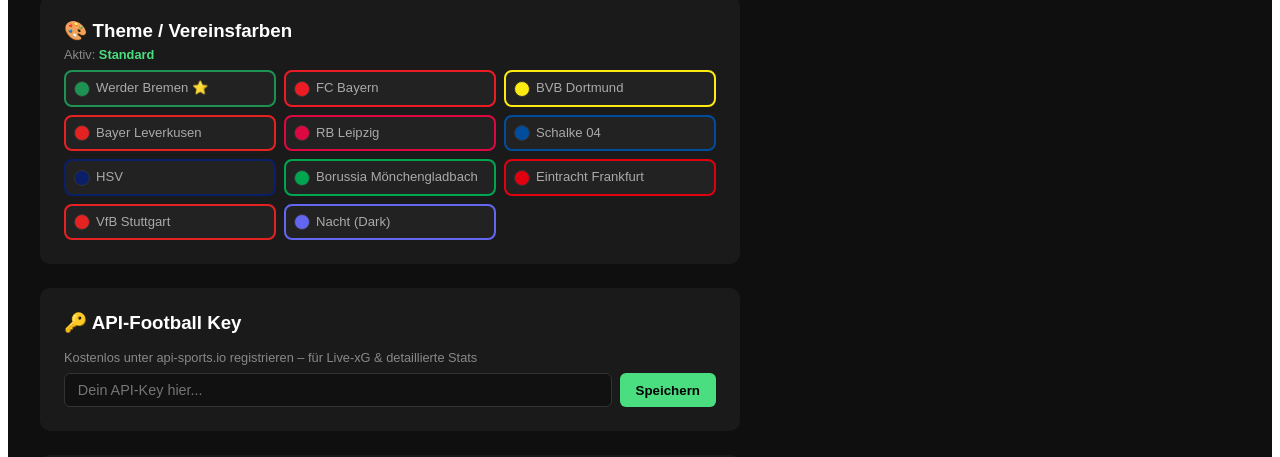
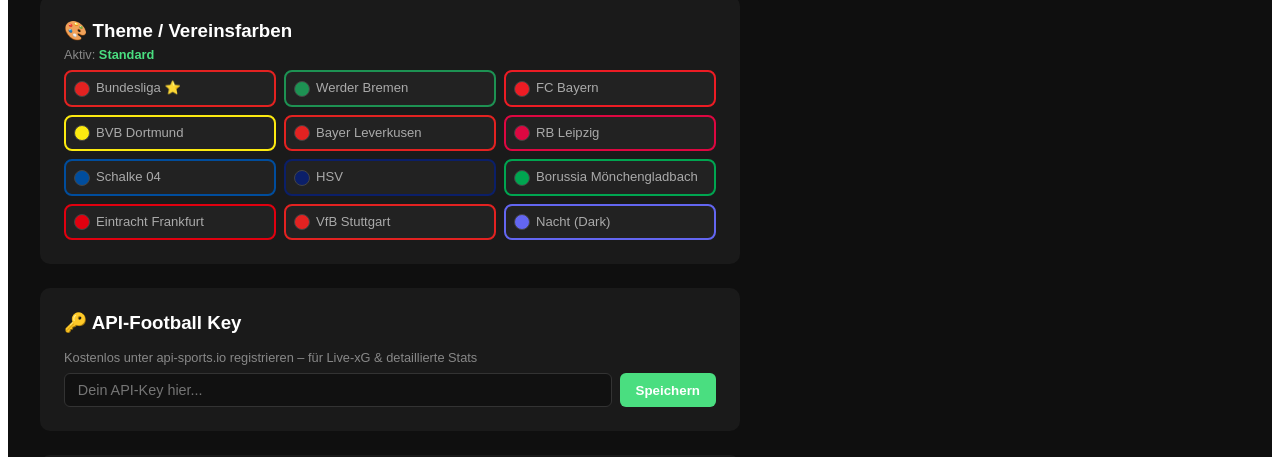
Before and after one commit to freddykrueger88/StatNerds, a React (Create React App) app in the folder frontend/: page / in a window 1280 px wide. Both pictures are taken after a click on the button "⚙️ Einstellungen". Shown: the part 161-618 px from the top of the page. Built offline with nearby package versions, Linux system fonts and the light colour scheme; no server answers.

Commit message:
feat: Bundesliga as default theme, Werder Bremen first in club themes

```diff
--- a/frontend/src/pages/Settings.js
+++ b/frontend/src/pages/Settings.js
@@ -1,7 +1,8 @@
 import React, { useState } from 'react';
 
 const THEMES = [
-  { name: 'Werder Bremen', primary: '#1D9253', secondary: '#FFFFFF' },  // ⭐ Standard!
+  { name: 'Bundesliga', primary: '#E32221', secondary: '#000000' },  // ⭐ Standard
+  { name: 'Werder Bremen', primary: '#1D9253', secondary: '#FFFFFF' },
   { name: 'FC Bayern', primary: '#ED1C24', secondary: '#FFFFFF' },
   { name: 'BVB Dortmund', primary: '#FCEA10', secondary: '#000000' },
   { name: 'Bayer Leverkusen', primary: '#E32221', secondary: '#000000' },
@@ -53,20 +54,20 @@
       {/* Theme */}
       <div style={block}>
         <h3 style={{ margin: '0 0 0.3rem 0' }}>🎨 Theme / Vereinsfarben</h3>
-        <span style={label}>Aktiv: <strong style={{ color: theme.primary }}>{theme.name}</strong> {theme.name === 'Werder Bremen' ? '⭐' : ''}</span>
+        <span style={label}>Aktiv: <strong style={{ color: theme.primary }}>{theme.name}</strong> {theme.name === 'Bundesliga' ? '⭐' : ''}</span>
         <div style={{ display: 'grid', gridTemplateColumns: 'repeat(auto-fill, minmax(170px, 1fr))', gap: '0.5rem' }}>
           {THEMES.map(t => (
             <button key={t.name} onClick={() => applyTheme(t)} style={{
               background: theme.name === t.name ? t.primary : '#222',
-              color: theme.name === t.name ? '#000' : '#aaa',
+              color: theme.name === t.name ? '#fff' : '#aaa',
               border: `2px solid ${t.primary}`,
               borderRadius: '8px', padding: '0.5rem', cursor: 'pointer',
               fontWeight: theme.name === t.name ? 'bold' : 'normal',
               fontSize: '0.82rem', textAlign: 'left'
             }}>
-              <div style={{ width: '14px', height: '14px', background: t.primary, borderRadius: '50%', display: 'inline-block', marginRight: '6px', verticalAlign: 'middle', border: '1px solid #333' }} />
+              <div style={{ width: '14px', height: '14px', background: t.primary, borderRadius: '50%', display: 'inline-block', marginRight: '6px', verticalAlign: 'middle', border: '1px solid #444' }} />
               {t.name}
-              {t.name === 'Werder Bremen' && ' ⭐'}
+              {t.name === 'Bundesliga' && ' ⭐'}
             </button>
           ))}
         </div>
@@ -84,7 +85,7 @@
             style={{ flex: 1, background: '#111', color: '#fff', border: '1px solid #333', borderRadius: '6px', padding: '0.5rem 0.8rem', fontSize: '0.9rem' }}
           />
           <button onClick={() => { localStorage.setItem('sn_api_key', apiKey); alert('Key gespeichert!'); }} style={{
-            background: theme.primary, color: '#000', border: 'none', borderRadius: '6px',
+            background: theme.primary, color: '#fff', border: 'none', borderRadius: '6px',
             padding: '0.5rem 1rem', cursor: 'pointer', fontWeight: 'bold'
           }}>Speichern</button>
         </div>
```
